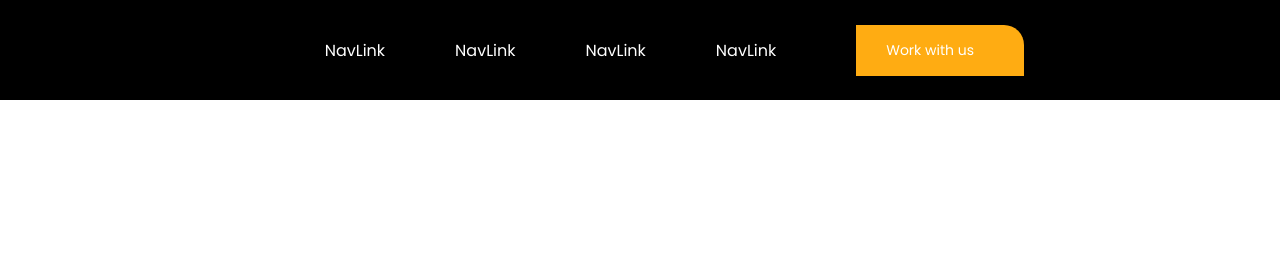
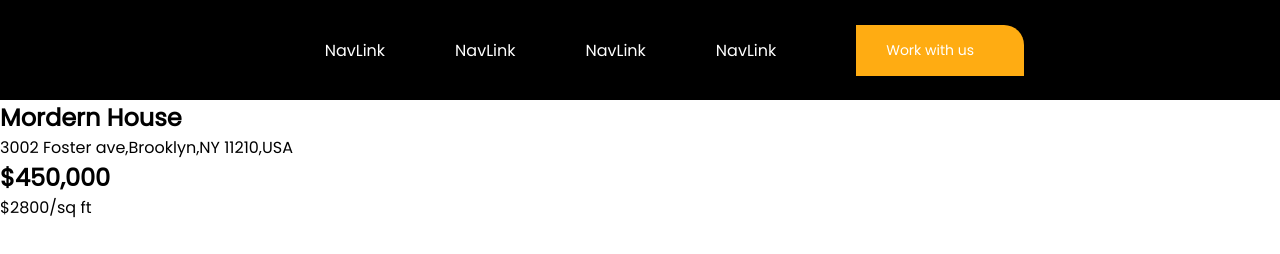
Before and after one commit to Yhworld/movingcompany, a plain HTML site: page move.html in a window 1280 px wide. Drawn offline with Linux system fonts and the light colour scheme; a web font is replaced by a local one.

Commit message:
Add the intro section structure, which includes headings and p tags

```diff
--- a/move.html
+++ b/move.html
@@ -28,5 +28,32 @@
         <button class="navlink">Work with us</button>
        </div>
    </div>
+
+   <section class="intro">
+       <div class="mordernhouse">
+           <h2>Mordern House</h2>
+
+           <p>
+               3002 Foster ave,Brooklyn,NY 11210,USA
+           </p>
+       </div>
+
+       <div class="currency">
+           <h2>
+               $450,000
+           </h2>
+
+           <p>
+               $2800/sq ft
+           </p>
+       </div>
+
+
+
+
+
+
+
+   </section>
 </body>
 </html>
```
